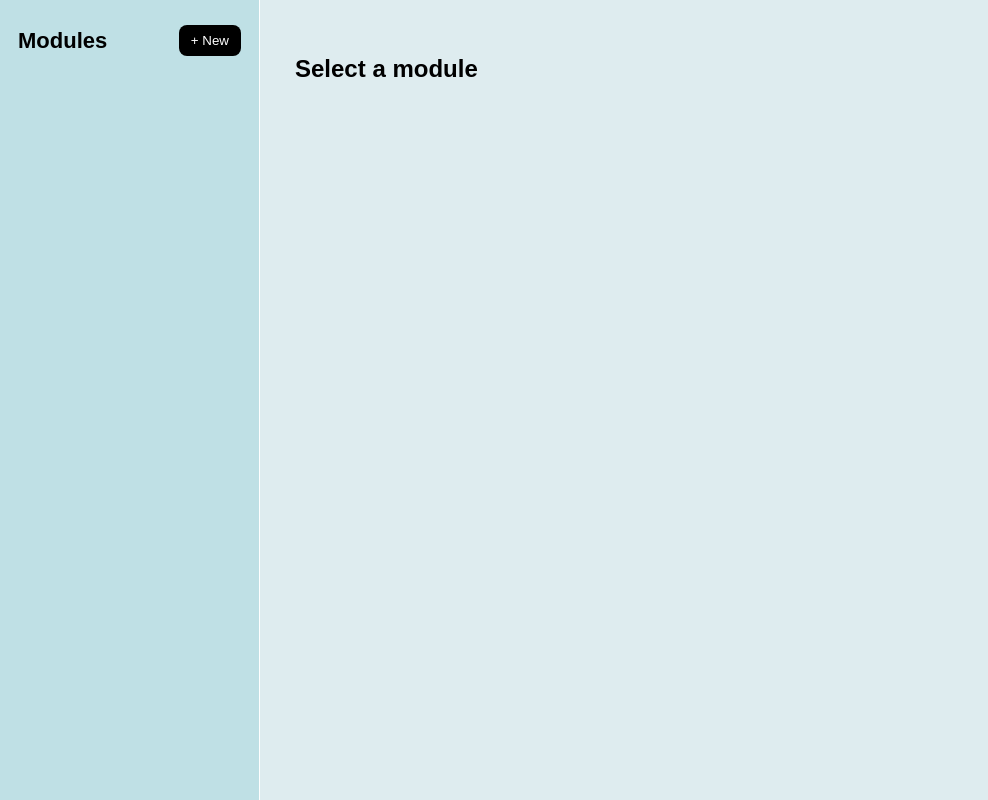
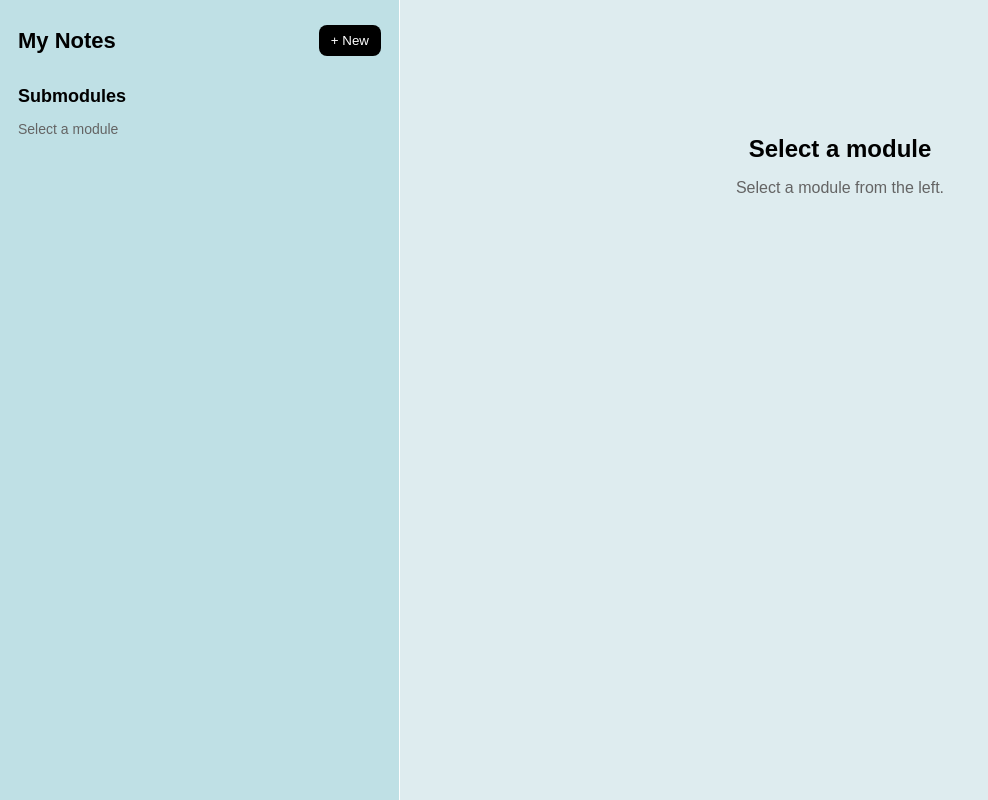
Before and after one commit to Tanvi975/Notes-app, a React (Vite) app: page / in a window 1280 px wide. Shown: the whole page, without its empty margins (0-988 px from the left). Built offline with nearby package versions, Linux system fonts and the light colour scheme.

Commit message:
feat: add submodules and change UI

```diff
--- a/src/App.css
+++ b/src/App.css
@@ -14,7 +14,7 @@ body {
 }
 
 .sidebar {
-    width: 260px;
+    width: 400px;
     min-height: 100vh;
     padding: 25px 18px;
     background: rgb(191, 224, 229);
@@ -55,14 +55,13 @@ body {
 .module {
     display: flex;
     flex-direction: column;
-    align-items: flex-start;
     padding: 14px 15px;
     background: rgb(222, 236, 239);
     border: 1px solid white;
     border-radius: 12px;
     cursor: pointer;
     transition: 0.2s;
-    gap: 18px;
+    gap: 10px;
 }
 
 .module:hover {
@@ -74,9 +73,21 @@ body {
     border-color: rgb(60, 56, 56);
 }
 
-.module span {
+.module-info {
+    display: flex;
+    justify-content: space-between;
+    align-items: center;
+    width: 100%;
+}
+
+.module-info span {
     font-size: 15px;
     font-weight: 500;
+}
+
+.module-actions {
+    display: flex;
+    gap: 8px;
 }
 
 .module button {
@@ -94,8 +105,64 @@ body {
 .workspace {
     flex: 1;
     padding: 35px;
+    min-width: 0;
 }
 
 .workspace h1 {
     margin-top: 0;
 }
+
+.submodules-panel {
+    width: 100%;
+    margin-top: 5px;
+}
+
+.submodules-header {
+    display: flex;
+    justify-content: space-between;
+    align-items: center;
+    margin-bottom: 12px;
+}
+
+.submodules-header h2 {
+    margin: 0;
+    font-size: 18px;
+}
+
+.submodules-header button {
+    border: none;
+    background: black;
+    color: white;
+    padding: 6px 10px;
+    border-radius: 7px;
+    cursor: pointer;
+}
+
+.sub-list {
+    display: flex;
+    flex-direction: column;
+    gap: 6px;
+    padding-left: 15px;
+    border-left: 2px solid white;
+}
+
+.sub {
+    padding: 9px 12px;
+    border-radius: 8px;
+    cursor: pointer;
+    font-size: 14px;
+}
+
+.sub:hover {
+    background: rgb(208, 227, 232);
+}
+
+.sub.active {
+    background: white;
+    border: 1px solid rgb(60, 56, 56);
+}
+
+.empty-submodules {
+    color: rgb(100, 100, 100);
+    font-size: 14px;
+}
--- a/src/App.jsx
+++ b/src/App.jsx
@@ -6,6 +6,7 @@ import './App.css';
 
 function App() { const { notes, addNote, updateNote, deleteNote, addTask , updateContent} = useNotes();
 const [activeNote, setActiveNote] = useState(null);
+const [activeItem, setActiveItem] = useState(null);
   return (
     <div className="app">
        <Sidebar notes={notes}
@@ -14,12 +15,17 @@ const [activeNote, setActiveNote] = useState(null);
         updateNote={updateNote}
         activeNote={activeNote}
         setActiveNote={setActiveNote}
+        activeItem={activeItem}
+        setActiveItem={setActiveItem}
+        addTask={addTask}
         />
        <main className="workspace">
        <Notes
           notes={notes}
           activeNote={activeNote}
+          activeItem={activeItem}
           updateContent={updateContent}
+
         />
        </main>
           </div>
--- a/src/Notes.css
+++ b/src/Notes.css
@@ -1,90 +1,29 @@
-body {
-    margin: 0;
-    background-color: rgb(206, 228, 237);
-}
-
 .box {
     padding: 20px;
     font-family: Arial, Helvetica, sans-serif;
-    max-width: 600px;
-    margin: 0 auto;
-    text-align: center;
-}
-
-.input-box {
-    padding: 8px;
-    font-size: 14px;
-    border-radius: 6px;
-    border: 1px solid #040303;
-    margin-right: 8px;
-}
-
-.add-button {
-    padding: 8px 16px;
-    font-size: 14px;
-    border-radius: 8px;
-    border: none;
-    background-color: #2c2929;
-    color: white;
-    cursor: pointer;
-}
-
-.note-list {
-    margin-top: 20px;
-    padding-left: 0;
-}
-
-.note-list {
-    margin-top: 20px;
-    padding-left: 0;
-    display: grid;
-    grid-template-columns: repeat(2, 300px);
-    gap: 25px;
-    list-style: none;
-    justify-content: center;
     width: 100%;
 }
 
-.note-item {
-    position: relative;
-    background-color: rgb(253, 252, 252);
-    color: rgb(21, 18, 18);
-    padding: 6px;
-    border: 1px solid rgb(253, 252, 252);
-    border-radius: 10px;
-    box-shadow: 0 1px 3px rgba(18, 17, 17, 0.08);
+.box h1 {
+    margin-top: 0;
+    margin-bottom: 20px;
+    font-size: 26px;
 }
 
 .edit-box {
     background-color: rgb(253, 252, 252);
     border-radius: 8px;
-    margin-bottom: 12px;
 }
 
-.note-item button {
-    cursor: pointer;
-    background: rgb(253, 252, 252);
-    border: none;
-    padding: 4px 8px;
-    border-radius: 4px;
-    font-size: 12px;
-    margin-top: 6px;
+.empty-editor {
+    text-align: center;
+    padding-top: 80px;
 }
 
-.note-item input {
-    padding: 4px 6px;
-    font-size: 12px;
-    border-radius: 4px;
-    border: 1px solid rgb(34, 33, 33);
-    margin-right: 4px;
+.empty-editor h2 {
+    margin-bottom: 10px;
 }
 
-.note-item {
-    position: relative;
-    background-color: rgb(253, 252, 252);
-    color: rgb(21, 18, 18);
-    padding: 30px 12px 12px 12px;
-    border: 1px solid rgb(253, 252, 252);
-    border-radius: 10px;
-    box-shadow: 0 1px 3px rgba(18, 17, 17, 0.08);
+.empty-editor p {
+    color: rgb(100, 100, 100);
 }
--- a/src/Notes.jsx
+++ b/src/Notes.jsx
@@ -3,22 +3,40 @@ import './Notes.css';
 import ReactQuill from 'react-quill-new';
 import 'react-quill-new/dist/quill.snow.css';
 
-function Notes({ notes, activeNote , updateContent }) {
+function Notes({ notes, activeNote ,activeItem, updateContent }) {
   const note = notes.find((n) => n.id === activeNote);
+  const item = note?.items?.find(
+    (i) => i.id === activeItem
+);
 
   if (!note) {
-    return <h2>Select a module</h2>;
-  }
+    return (
+        <div className="box empty-editor">
+            <h2>Select a module</h2>
+            <p>Select a module from the left.</p>
+        </div>
+    );
+}
+
+
+if (!item) {
+    return (
+        <div className="box empty-editor">
+            <h2>{note.title}</h2>
+            <p>Select a submodule to start writing.</p>
+        </div>
+    );
+}
 
   return (
     <div className="box">
 
-    <h1>{note.title}</h1>
-
+<h1>{item.title}</h1>
     <ReactQuill
+     key={item.id}
       theme="snow"
-      value={note.content || ''}
-      onChange={(value) => updateContent(note.id, value)}
+      value={item.content || ''}
+      onChange={(value) => updateContent(item.id, value)}
       className="edit-box"
     />
 
--- a/src/sidebar.jsx
+++ b/src/sidebar.jsx
@@ -1,5 +1,5 @@
 import { useState } from "react";
-function Sidebar({ notes, addNote, deleteNote,updateNote, activeNote, setActiveNote }) {
+function Sidebar({ notes, addNote, deleteNote,updateNote, activeNote, setActiveNote , activeItem, setActiveItem, addTask}) {
 
     function add() {
         const title = prompt('Enter module name');
@@ -7,6 +7,7 @@ function Sidebar({ notes, addNote, deleteNote,updateNote, activeNote, setActiveN
         if (title) {
             const id = addNote(title);
             setActiveNote(id);
+            setActiveItem(null);
         }
     }
 
@@ -16,6 +17,14 @@ function Sidebar({ notes, addNote, deleteNote,updateNote, activeNote, setActiveN
 
         if (activeNote === id) {
             setActiveNote(null);
+            setActiveItem(null);
+        }
+    }
+    function addSub(id) {
+        const title = prompt('Enter submodule name');
+
+        if (title) {
+            addTask(id, title);
         }
     }
     function edit(e, id, title) {
@@ -25,12 +34,12 @@ function Sidebar({ notes, addNote, deleteNote,updateNote, activeNote, setActiveN
             updateNote(id, newTitle);
         }
     }
-
+    const activeModule = notes.find((note) => note.id === activeNote);
     return (
         <aside className="sidebar">
 
             <div className="sidebar-header">
-                <h2>Modules</h2>
+                <h2>My Notes</h2>
                 <button onClick={add}>+ New</button>
             </div>
 
@@ -40,8 +49,13 @@ function Sidebar({ notes, addNote, deleteNote,updateNote, activeNote, setActiveN
                     <div
                         key={note.id}
                         className={`module ${activeNote === note.id ? 'active' : ''}`}
-                        onClick={() => setActiveNote(note.id)}
+                        onClick={() =>
+                            {setActiveNote(note.id);
+                            setActiveItem(null);
+                        }
+                    }
                     >
+                     <div className="module-info">
                         <span>{note.title}</span>
                         <div>
                         <button onClick={(e) => edit(e, note.id, note.title)}>
@@ -52,8 +66,47 @@ function Sidebar({ notes, addNote, deleteNote,updateNote, activeNote, setActiveN
                             Delete
                         </button>
                         </div>
+                        </div>
                     </div>
                 ))}
+                </div>
+<div className="submodules-panel">
+
+<div className="submodules-header">
+    <h2>Submodules</h2>
+
+    {activeModule && (
+        <button
+            onClick={() => addSub(activeModule.id)}
+        >
+            + Add
+        </button>
+    )}
+</div>
+
+{activeModule ? (
+    <div className="sub-list">
+
+        {activeModule.items?.map((item) => (
+            <div
+                key={item.id}
+                className={`sub ${
+                    activeItem === item.id ? 'active' : ''
+                }`}
+                onClick={() => {
+                    setActiveItem(item.id);
+                }}
+            >
+                {item.title}
+            </div>
+        ))}
+
+    </div>
+) : (
+    <p className="empty-submodules">
+        Select a module
+    </p>
+)}
 
             </div>
 
--- a/src/useNotes.js
+++ b/src/useNotes.js
@@ -6,9 +6,18 @@ function useNotes() {
 
     useEffect(() => {
         const saved = localStorage.getItem('notes');
+
         if (saved) {
-            setNotes(JSON.parse(saved));
+            const savedNotes = JSON.parse(saved);
+
+            const fixedNotes = savedNotes.map((note) => ({
+                ...note,
+                items: note.items || []
+            }));
+
+            setNotes(fixedNotes);
         }
+
         setLoad(true);
     }, []);
 
@@ -25,33 +34,53 @@ function useNotes() {
             content: '',
             items: [],
         };
-        setNotes([...notes, newNote]);
+        setNotes((prevNotes) => [...prevNotes, newNote]);
         return newNote.id;
     }
 
+
     function updateNote(id, title) {
-        setNotes(notes.map((n) => (n.id === id ? {...n, title } : n)));
+        setNotes((prevNotes) =>
+            prevNotes.map((note) =>
+                note.id === id ? {...note, title } :
+                note)
+        );
     }
 
-    function updateContent(id, content) {
-        setNotes(
-            notes.map((n) =>
-                n.id === id ? {...n, content } : n
-            )
+    function updateContent(itemId, content) {
+        setNotes((prevNotes) =>
+            prevNotes.map((note) => ({
+                ...note,
+                items: (note.items || []).map((item) =>
+                    item.id === itemId ? {...item, content } :
+                    item
+                )
+            }))
         );
     }
 
     function deleteNote(id) {
-        setNotes(notes.filter((n) => n.id !== id));
+        setNotes((prevNotes) =>
+            prevNotes.filter((note) => note.id !== id)
+        );
     }
 
     function addTask(noteId, taskText) {
-        setNotes(
-            notes.map((n) =>
-                n.id === noteId ? {...n, items: [...n.items, taskText] } :
-                n
+        const item = {
+            id: Date.now(),
+            title: taskText,
+            content: ''
+        };
+
+        setNotes((prevNotes) =>
+            prevNotes.map((note) =>
+                note.id === noteId ? {
+                    ...note,
+                    items: [...(note.items || []), item]
+                } : note
             )
         );
+        return item.id;
     }
 
     return { notes, addNote, updateNote, deleteNote, addTask, updateContent };
```
